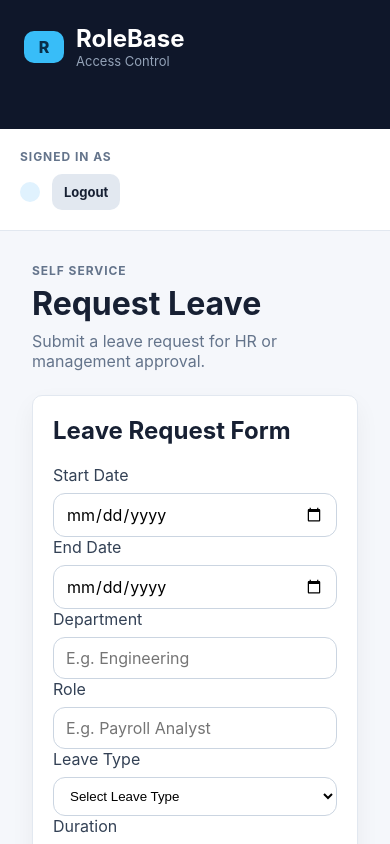
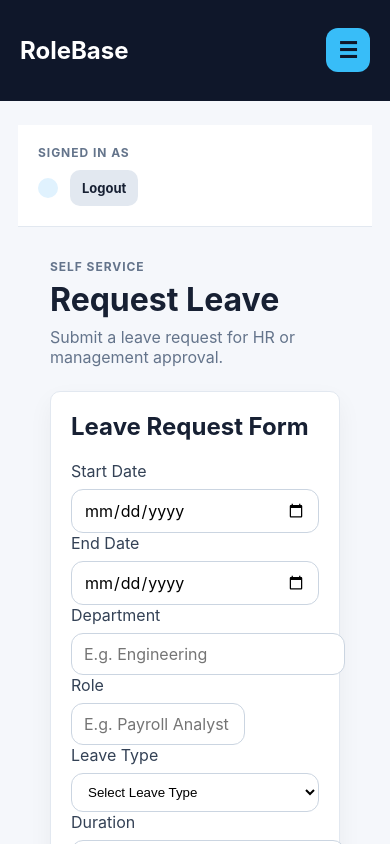
Before and after one commit to Jlbspyder/ERP_APP, a React (Vite) app: page /request-leave in a window 390 px wide. Shown: the top 844 px of the page. Built offline with nearby package versions, Linux system fonts and the light colour scheme.

Commit message:
turned sidebar to nav on small screens

```diff
--- a/src/components/AppLayout.jsx
+++ b/src/components/AppLayout.jsx
@@ -1,11 +1,31 @@
+import { useState } from "react";
 import { Outlet } from "react-router-dom";
 import Sidebar from "./Sidebar.jsx";
 import Topbar from "./Topbar.jsx";
 
 export default function AppLayout() {
+   const [sidebarOpen, setSidebarOpen] = useState(false);
   return (
     <div className="app-shell">
-      <Sidebar />
+      <header className="mobile-header">
+        <h2>RoleBase</h2>
+
+        <button
+          className="menu-button"
+          onClick={() => setSidebarOpen(true)}
+        >
+          ☰
+        </button>
+      </header>
+       {sidebarOpen && (
+        <div
+          className="sidebar-overlay"
+          onClick={() => setSidebarOpen(false)}
+        />
+      )}
+      <aside className={sidebarOpen ? "sidebar open" : "sidebar close"}>
+        <Sidebar closeSidebar={() => setSidebarOpen(false)} />
+      </aside>
 
       <main className="main-content">
         <Topbar />
--- a/src/components/Sidebar.jsx
+++ b/src/components/Sidebar.jsx
@@ -4,7 +4,7 @@ import { useAuth } from "../context/AuthContext.jsx";
 import { can } from "../utils/permissions.js";
 import { useFeatureFlag } from "../hooks/useFeatureFlag.js";
 
-export default function Sidebar() {
+export default function Sidebar({ closeSidebar}) {
   const { user } = useAuth();
   const canViewPayroll = useFeatureFlag("payrollModule");
   const canViewAuditLogs = useFeatureFlag("auditLogs");
@@ -24,7 +24,7 @@ export default function Sidebar() {
     <aside className="sidebar">
       <div className="brand">
         <span className="brand-mark">R</span>
-        <div>
+        <div className="brand-text">
           <h1>RoleBase</h1>
           <p>Access Control</p>
         </div>
@@ -35,6 +35,7 @@ export default function Sidebar() {
           <NavLink
             key={item.path}
             to={item.path}
+            onClick={closeSidebar}
             className={({ isActive }) => (isActive ? "nav-link active" : "nav-link")}
           >
             {item.label}
--- a/src/index.css
+++ b/src/index.css
@@ -227,9 +227,9 @@ button {
   color: #64748b;
 }
 .brand-mark {
-  width: 40px;
-  height: 32px;
-  border-radius: 10px;
+  width: 30px;
+  height: 30px;
+  border-radius: 5px;
   display: inline-flex;
   align-items: center;
   justify-content: center;
@@ -242,7 +242,9 @@ button {
   height: 46px;
   font-size: 24px;
 }
-
+.brand-text {
+  width: 70%;
+}
 .nav-list {
   display: grid;
   gap: 8px;
@@ -721,6 +723,13 @@ button:disabled {
 .view-all-link:hover {
   text-decoration: underline;
 }
+.mobile-header {
+  display: none;
+}
+
+.sidebar-overlay {
+  display: none;
+}
 
 @media (max-width: 1024px) {
   .table-row {
@@ -814,6 +823,69 @@ button:disabled {
     margin-top: 10px;
   }
 }
+
+@media (max-width: 820px) {
+  .app-layout {
+    display: block;
+  }
+
+  .mobile-header {
+    position: sticky;
+    top: 0;
+    z-index: 1000;
+    display: flex;
+    align-items: center;
+    justify-content: space-between;
+    padding: 16px 20px;
+    background: #0f172a;
+    color: #ffffff;
+  }
+
+  .menu-button {
+    border: none;
+    background: #38bdf8;
+    color: #0f172a;
+    font-size: 22px;
+    font-weight: 700;
+    width: 44px;
+    height: 44px;
+    border-radius: 12px;
+    cursor: pointer;
+  }
+
+  .sidebar {
+    position: fixed;
+    top: 0;
+    left: 0;
+    z-index: 1200;
+    width: 280px;
+    height: 100vh;
+    transition: transform 0.3s ease;
+    overflow-y: auto;
+  }
+  .sidebar.close {
+    transform: translateX(-100%);
+  }
+  .nav-link {
+    transform: translateX(0);
+  }
+  .sidebar.open {
+    transform: translateX(0);
+  }
+
+  .sidebar-overlay {
+    display: block;
+    position: fixed;
+    inset: 0;
+    z-index: 1100;
+    background: rgba(15, 23, 42, 0.55);
+  }
+
+  .main-content {
+    width: 100%;
+    padding: 24px 18px;
+  }
+}
 @media (max-width: 640px) {
   .table-row strong {
     display: inline-block;
--- a/src/pages/Login.jsx
+++ b/src/pages/Login.jsx
@@ -41,9 +41,10 @@ export default function Login() {
         </div>
 
         <form onSubmit={handleSubmit} className="login-form">
-          <label>
+          <label htmlFor="email">
             Email
             <input
+              id="email"
               type="email"
               name="email"
               value={formData.email}
@@ -52,9 +53,10 @@ export default function Login() {
             />
           </label>
 
-          <label>
+          <label htmlFor="password">
             Password
             <input
+              id="password"
               type="password"
               name="password"
               value={formData.password}
--- a/src/pages/RequestLeave.jsx
+++ b/src/pages/RequestLeave.jsx
@@ -97,27 +97,30 @@ export default function RequestLeave() {
 
         <div className="form-grd">
           <div className="form-column">
-            <label>
+            <label htmlFor="start">
               Start Date
               <input
+                id="start"
                 type="date"
                 name="startDate"
                 value={formData.startDate}
                 onChange={handleChange}
               />
             </label>
-            <label>
+            <label htmlFor="end">
               End Date
               <input
+                id="end"
                 type="date"
                 name="endDate"
                 value={formData.endDate}
                 onChange={handleChange}
               />
             </label>
-            <label>
+            <label htmlFor="dept">
               Department
               <input
+                id="dept"
                 type="text"
                 name="department"
                 placeholder="E.g. Engineering"
@@ -125,9 +128,10 @@ export default function RequestLeave() {
                 onChange={handleChange}
               />
             </label>
-            <label>
+            <label htmlFor="role">
               Role
               <input
+                id="role"
                 type="text"
                 name="role"
                 placeholder="E.g. Payroll Analyst"
@@ -135,9 +139,14 @@ export default function RequestLeave() {
                 onChange={handleChange}
               />
             </label>
-             <label>
+            <label htmlFor="type">
               Leave Type
-              <select name="type" value={formData.type} onChange={handleChange}>
+              <select
+                id="type"
+                name="type"
+                value={formData.type}
+                onChange={handleChange}
+              >
                 <option value="">Select Leave Type</option>
                 <option value="Annual">Annual Leave</option>
                 <option value="Sick">Sick Leave</option>
@@ -147,15 +156,21 @@ export default function RequestLeave() {
                 <option value="Paternity">Paternity Leave</option>
               </select>
             </label>
-            <label>
+            <label htmlFor="duration">
               Duration
-              <input type="text" value={!leaveDays ? "" : `${leaveDays} day(s)`} readOnly />
+              <input
+                id="duration"
+                type="text"
+                value={!leaveDays ? "" : `${leaveDays} day(s)`}
+                readOnly
+              />
             </label>
           </div>
 
-          <label>
+          <label htmlFor="reason">
             Reason
             <textarea
+              id="reason"
               name="reason"
               className="reason"
               value={formData.reason}
```
